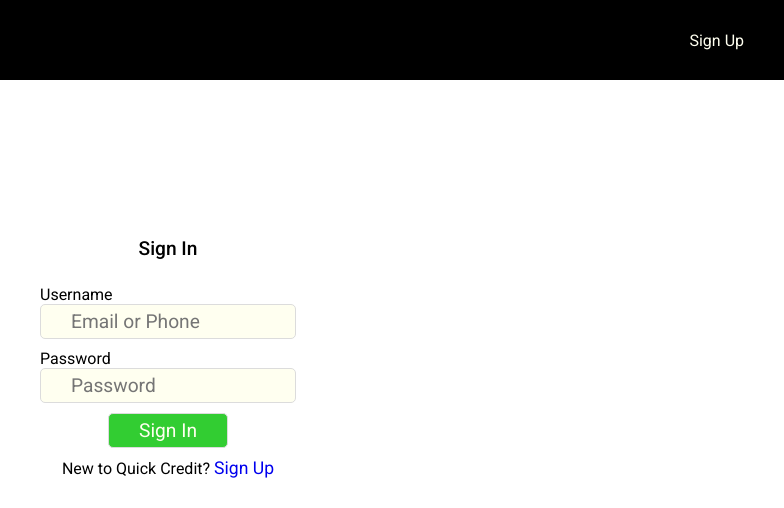
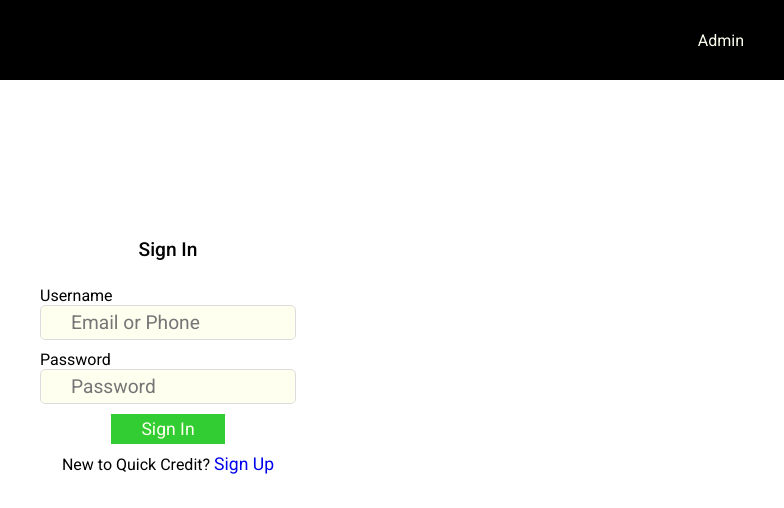
Before and after one commit to suleyunus/quick-credit, a plain HTML site: page UI/signin.html in a window 1280 px wide. Shown: the top 508 px of the page, 472-1256 px from the left. Drawn offline with Linux system fonts and the light colour scheme.

Commit message:
feature(user-admin-profile): add links to html to user profile and admin to simulate functionality [finishes #165409398]

```diff
--- a/UI/css/formstyles.css
+++ b/UI/css/formstyles.css
@@ -1,4 +1,4 @@
-input {
+input, .submitbtn {
 	display: block;
 }
 
@@ -28,8 +28,16 @@
 	border: 1px solid #b1e1e4;
 }
 
+/* to edit this when incorporating functionality */
 .submitbtn {
 	background: var(--green);
 	color: var(--white);
 	padding-right: 30px;
+	padding-left: 30px;
+	padding-top: 5px;
+	padding-bottom: 5px;
+	margin-bottom: 10px;
+
 }
+
+/* end --------------------- */
--- a/UI/signin.html
+++ b/UI/signin.html
@@ -17,7 +17,7 @@
 		<a href="index.html"><img src="images/logo.png" alt="logo" role="banner"></a>
 
 		<ul class="menu">
-			<li><a href="signup.html">Sign Up</a></li>
+			<li><a href="adminprofile.html">Admin</a></li>
 		</ul>
 	</nav>
 
@@ -32,9 +32,7 @@
 			<p>Password</p>
 			<input type="password" name="password" placeholder="Password">
 		</label>
-		<label>
-			<input class="submitbtn" type="submit" value="Sign In">
-		</label>
+		<a href="userprofile.html" class="submitbtn">Sign In</a>
 		<p>New to Quick Credit? <a href="signup,html">Sign Up</a></p>
 	</form>
 
```
